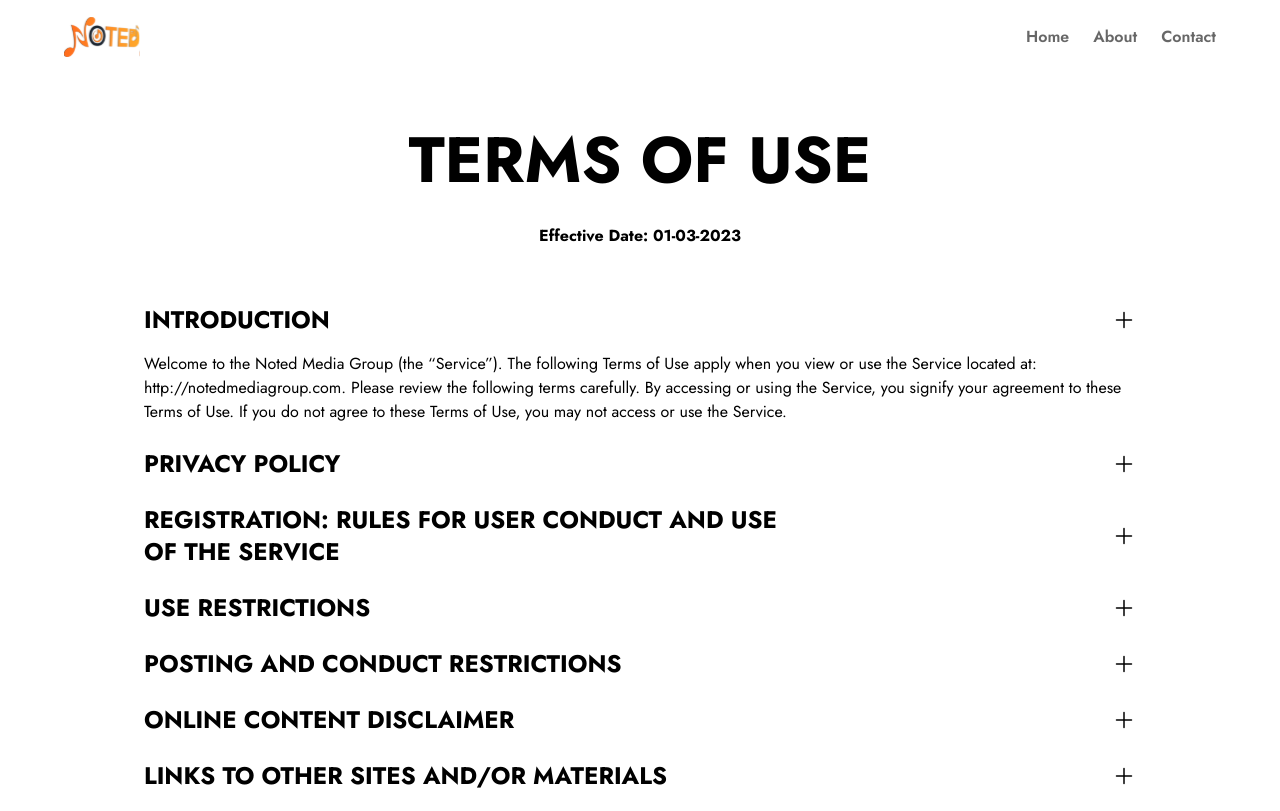
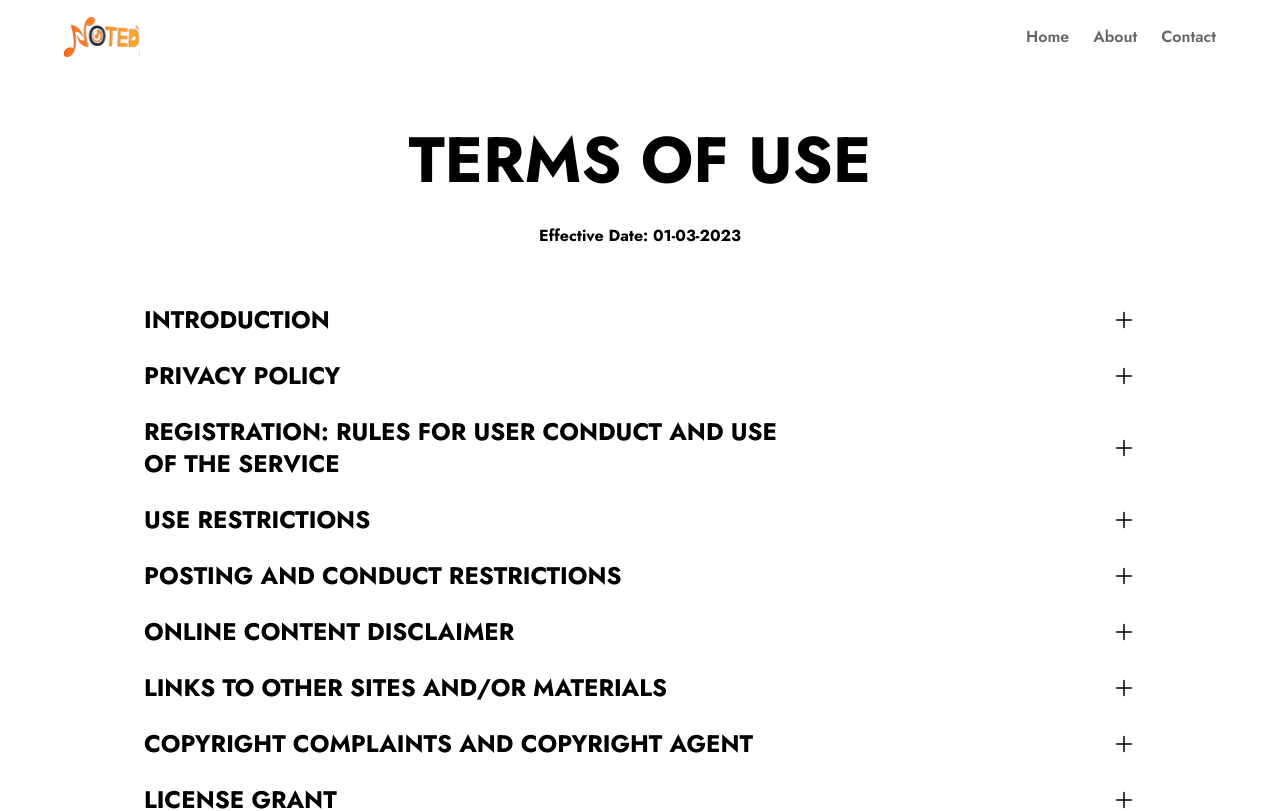
Before and after one commit to DigeetalHub/Noted-web, a Next.js app: page /terms-of-use in a window 1280 px wide. Shown: the top 811 px of the page. Built offline with nearby package versions, Linux system fonts and the light colour scheme.

Commit message:
[FEAT] Added animation to accordion

```diff
--- a/components/Accordion2.js
+++ b/components/Accordion2.js
@@ -1,8 +1,7 @@
 import { useToggle } from "../context/AccordionContext";
 import Image from "next/image";
 import Plus from "../public/assets/icons/plus.svg";
-import Minus from "../public/assets/icons/minus.svg";
-import { Collapse } from "react-collapse";
+import { AnimatePresence, motion } from "framer-motion";
 
 const AltAccordion = ({ items, index }) => {
 	const { isOpen, setIsOpen } = useToggle();
@@ -10,6 +9,7 @@ const AltAccordion = ({ items, index }) => {
 	const openAccordion = (index) => {
 		const isOpened = isOpen.includes(index);
 		setIsOpen(isOpened ? isOpen.filter((i) => i !== index) : [...isOpen, index]);
+		console.log(isOpen);
 	};
 
 	const {
@@ -30,7 +30,7 @@ const AltAccordion = ({ items, index }) => {
 
 	return (
 		<div className="mb-6">
-			<div className={`w-full`}>
+			<motion.div className={`w-full`}>
 				<div
 					className="flex justify-between items-center gap-[3.5rem] md:gap-[30%]"
 					onClick={() => openAccordion(index)}
@@ -38,11 +38,17 @@ const AltAccordion = ({ items, index }) => {
 					<h2 className="uppercase font-bold text-xl fold2Full:text-2xl fold2Full:hover:text-brandPrimary400 cursor-pointer fold2Full:hover:translate-x-[1rem] transition duration-500">
 						{mainTitle}
 					</h2>
-					<Image src={isOpen === index ? Minus : Plus} alt="" />
+					<Image src={Plus} alt="" className={`${isOpen.includes(index) ? "rotate-45" : ""} transition duration-500`} />
 				</div>
-
-				<Collapse isOpened={isOpen.includes(index)}>
-					<div className="">
+				<AnimatePresence initial={false}>
+					{isOpen.includes(index) && (
+						<motion.div
+							initial={{ opacity: 0, height: 0 }}
+							animate={{ opacity: 1, height: "auto" }}
+							exit={{ opacity: 0, height: 0 }}
+							transition={{ duration: 0.5, ease: [0.04, 0.62, 0.23, 0.98] }}
+							className=""
+						>
 							{title && <h3 className="font-semibold ">{title}</h3>}
 							<div className="space-y-2 mt-4">
 								{description1 && <p className="text-sm fold2Full:text-base">{description1}</p>}
@@ -77,9 +83,10 @@ const AltAccordion = ({ items, index }) => {
 								)}
 								{desc2 && <p className="text-sm pt-4 lg:text-base">{desc2}</p>}
 							</div>
-					</div>
-				</Collapse>
-			</div>
+						</motion.div>
+					)}
+				</AnimatePresence>
+			</motion.div>
 		</div>
 	);
 };
--- a/context/AccordionContext.js
+++ b/context/AccordionContext.js
@@ -3,7 +3,7 @@ import { useState, createContext, useContext } from "react";
 const AccordionContext = createContext();
 
 const AccordionProvider = ({ children }) => {
-	const [isOpen, setIsOpen] = useState([0]);
+	const [isOpen, setIsOpen] = useState([]);
 
 	const values = {
 		isOpen,
--- a/package.json
+++ b/package.json
@@ -13,7 +13,6 @@
     "framer-motion": "^8.5.2",
     "next": "13.1.2",
     "react": "18.2.0",
-    "react-collapse": "^5.1.1",
     "react-dom": "18.2.0"
   },
   "devDependencies": {
--- a/styles/globals.css
+++ b/styles/globals.css
@@ -5,7 +5,3 @@
 html {
   scroll-behavior: smooth;
 }
-
-.ReactCollapse--collapse {
-  transition: height 500ms;
-}
```
Also changed, not shown: 1 other file (tests, documents, lock files or other folders). Lines whose indentation alone changed are shown as unchanged.
